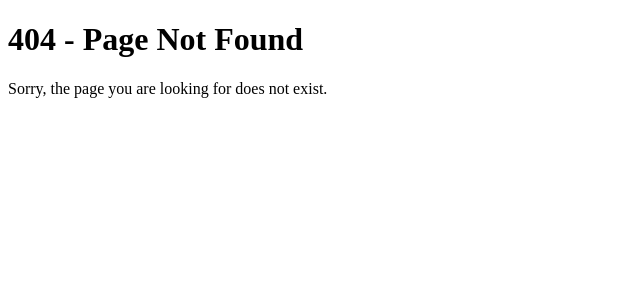
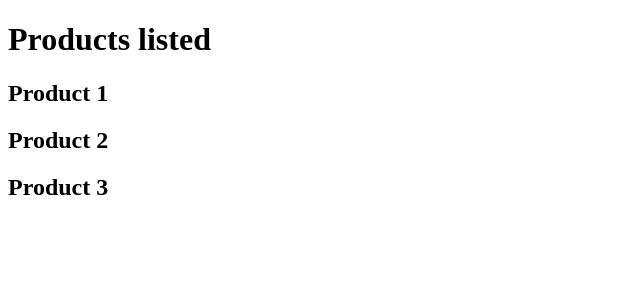
Before and after one commit to shihabhq/next-recall, a Next.js app: page /products in a window 1280 px wide. Before the commit this address had no page. Shown: the top 300 px of the page, without its empty margins (0-640 px from the left). Built offline with nearby package versions, Linux system fonts and the light colour scheme.

Commit message:
ignore folder (page) & nested dynamic routes implemented

```diff
--- /dev/null
+++ b/src/app/(pages)/products/page.tsx
@@ -0,0 +1,13 @@
+const Products = ({ children }: { children: React.ReactNode }) => {
+  return (
+    <div>
+      <h1>Products listed</h1>
+      <h2>Product 1</h2>
+      <h2>Product 2</h2>
+      <h2>Product 3</h2>
+      <div>{children}</div>
+    </div>
+  );
+};
+
+export default Products;
```
Also changed, not shown: src/app/(pages)/contact/page.tsx (added, +11 -0 lines), src/app/(pages)/content/page.tsx (added, +11 -0 lines), src/app/(pages)/products/[productid]/reviews/[reviewid]/page.tsx (added, +17 -0 lines), src/app/(pages)/products/[productid]/reviews/page.tsx (added, +13 -0 lines).
